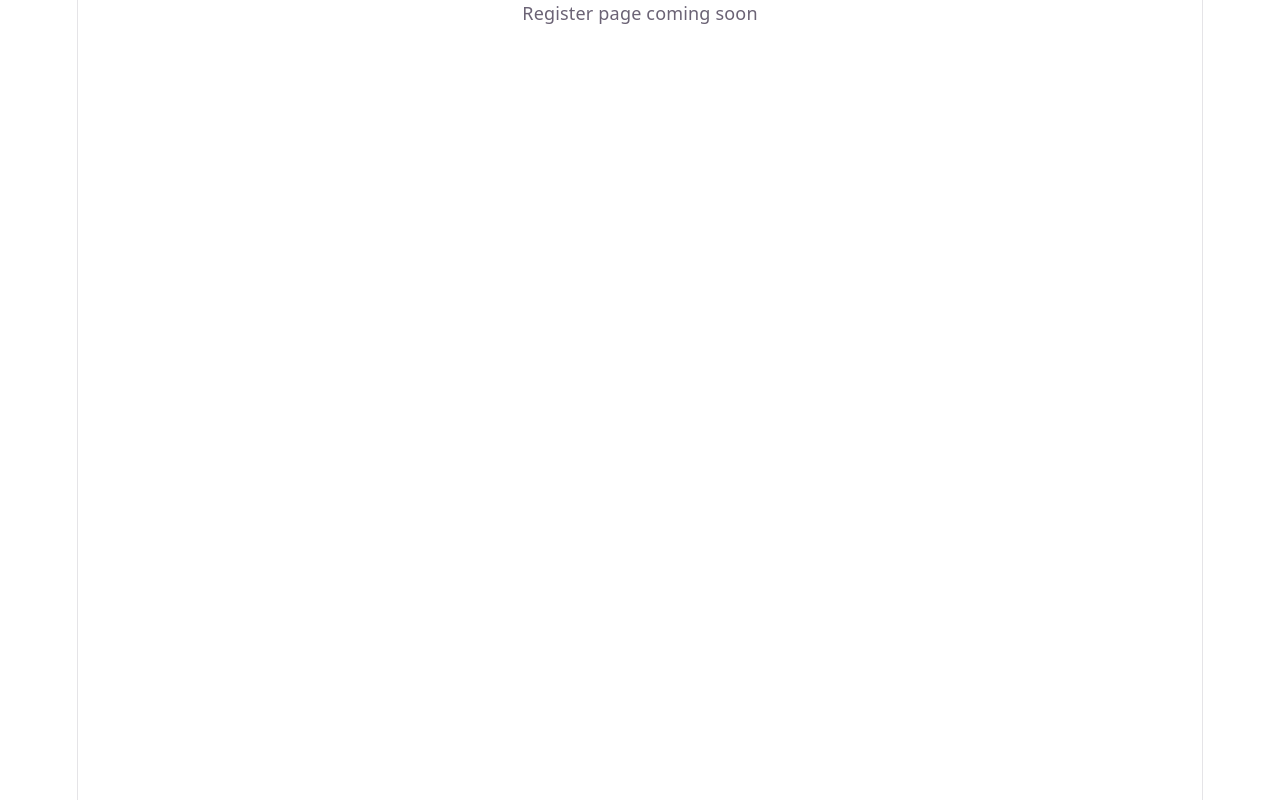
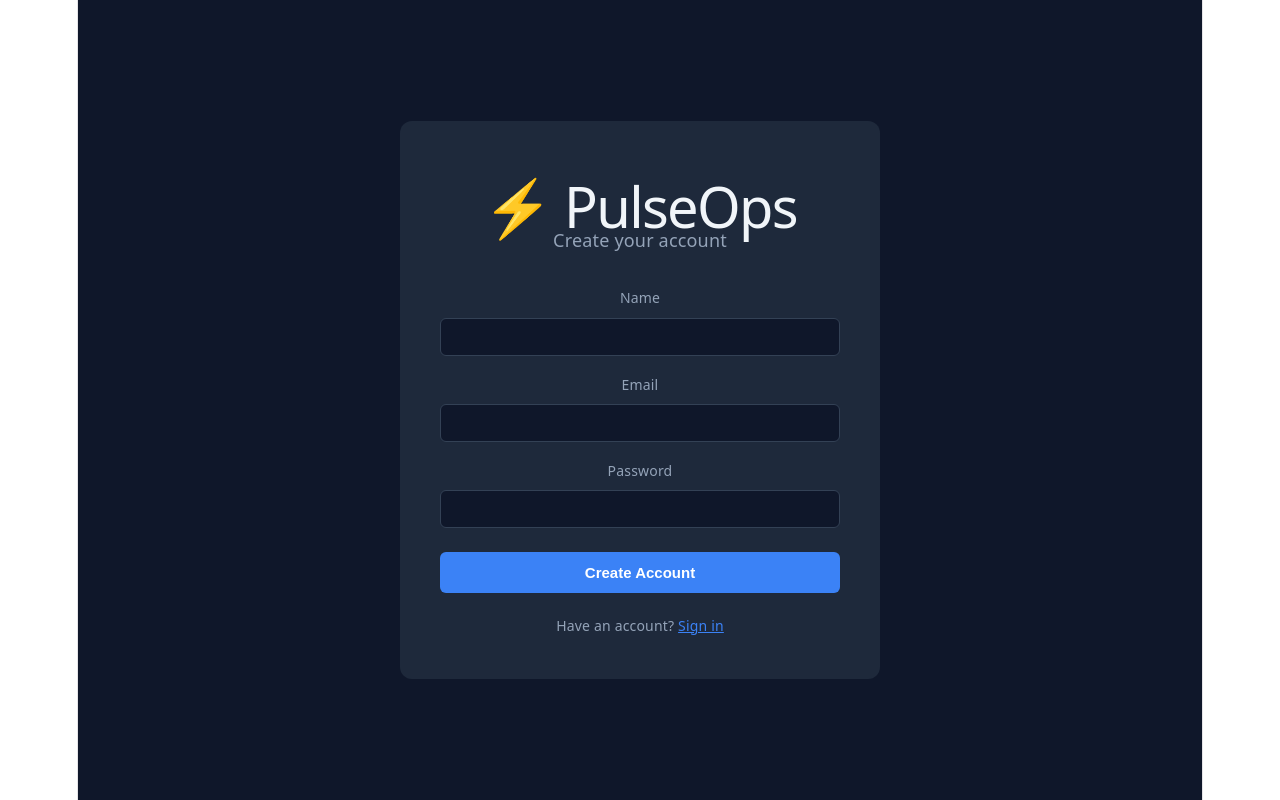
Before and after one commit to nihal81788/PulseOps, a React app in the folder frontend/: page /register in a window 1280 px wide. Built offline with nearby package versions, Linux system fonts and the light colour scheme; no server answers; the HTML template or start-up script is replaced by a standard one.

Commit message:
add real login and register pages

```diff
--- a/frontend/src/pages/Login.jsx
+++ b/frontend/src/pages/Login.jsx
@@ -1 +1,55 @@
-export default function Login() { return <div>Login page coming soon</div>; }
+import { useState } from 'react';
+import { useNavigate, Link } from 'react-router-dom';
+import { useAuth } from '../hooks/useAuth';
+
+export default function Login() {
+  const [email, setEmail] = useState('');
+  const [password, setPassword] = useState('');
+  const [error, setError] = useState('');
+  const [loading, setLoading] = useState(false);
+  const { login } = useAuth();
+  const navigate = useNavigate();
+
+  const handleSubmit = async (e) => {
+    e.preventDefault();
+    setError('');
+    setLoading(true);
+    try {
+      await login(email, password);
+      navigate('/');
+    } catch (err) {
+      setError(err.response?.data?.error || 'Login failed');
+    } finally {
+      setLoading(false);
+    }
+  };
+
+  return (
+    <div style={{ minHeight:'100vh', display:'flex', alignItems:'center', justifyContent:'center', background:'#0f172a' }}>
+      <div style={{ background:'#1e293b', padding:'40px', borderRadius:'12px', width:'400px' }}>
+        <h1 style={{ color:'#f1f5f9', marginBottom:'8px' }}>⚡ PulseOps</h1>
+        <p style={{ color:'#94a3b8', marginBottom:'32px' }}>Sign in to your account</p>
+        {error && <div style={{ background:'#fef2f2', border:'1px solid #fca5a5', borderRadius:'6px', padding:'12px', marginBottom:'16px', color:'#dc2626' }}>{error}</div>}
+        <form onSubmit={handleSubmit}>
+          <div style={{ marginBottom:'16px' }}>
+            <label style={{ display:'block', color:'#94a3b8', marginBottom:'6px', fontSize:'14px' }}>Email</label>
+            <input type="email" value={email} onChange={e => setEmail(e.target.value)} required
+              style={{ width:'100%', padding:'10px', borderRadius:'6px', border:'1px solid #334155', background:'#0f172a', color:'#f1f5f9', fontSize:'14px', boxSizing:'border-box' }} />
+          </div>
+          <div style={{ marginBottom:'24px' }}>
+            <label style={{ display:'block', color:'#94a3b8', marginBottom:'6px', fontSize:'14px' }}>Password</label>
+            <input type="password" value={password} onChange={e => setPassword(e.target.value)} required
+              style={{ width:'100%', padding:'10px', borderRadius:'6px', border:'1px solid #334155', background:'#0f172a', color:'#f1f5f9', fontSize:'14px', boxSizing:'border-box' }} />
+          </div>
+          <button type="submit" disabled={loading}
+            style={{ width:'100%', padding:'12px', borderRadius:'6px', background:'#3b82f6', color:'#fff', border:'none', cursor:'pointer', fontSize:'15px', fontWeight:'600' }}>
+            {loading ? 'Signing in...' : 'Sign In'}
+          </button>
+        </form>
+        <p style={{ textAlign:'center', marginTop:'20px', color:'#94a3b8', fontSize:'14px' }}>
+          No account? <Link to="/register" style={{ color:'#3b82f6' }}>Create one</Link>
+        </p>
+      </div>
+    </div>
+  );
+}
--- a/frontend/src/pages/Register.jsx
+++ b/frontend/src/pages/Register.jsx
@@ -1 +1,60 @@
-export default function Register() { return <div>Register page coming soon</div>; }
+import { useState } from 'react';
+import { useNavigate, Link } from 'react-router-dom';
+import apiClient from '../api/client';
+
+export default function Register() {
+  const [name, setName] = useState('');
+  const [email, setEmail] = useState('');
+  const [password, setPassword] = useState('');
+  const [error, setError] = useState('');
+  const [loading, setLoading] = useState(false);
+  const navigate = useNavigate();
+
+  const handleSubmit = async (e) => {
+    e.preventDefault();
+    setError('');
+    setLoading(true);
+    try {
+      await apiClient.post('/auth/register', { name, email, password });
+      navigate('/login');
+    } catch (err) {
+      setError(err.response?.data?.error || 'Registration failed');
+    } finally {
+      setLoading(false);
+    }
+  };
+
+  return (
+    <div style={{ minHeight:'100vh', display:'flex', alignItems:'center', justifyContent:'center', background:'#0f172a' }}>
+      <div style={{ background:'#1e293b', padding:'40px', borderRadius:'12px', width:'400px' }}>
+        <h1 style={{ color:'#f1f5f9', marginBottom:'8px' }}>⚡ PulseOps</h1>
+        <p style={{ color:'#94a3b8', marginBottom:'32px' }}>Create your account</p>
+        {error && <div style={{ background:'#fef2f2', border:'1px solid #fca5a5', borderRadius:'6px', padding:'12px', marginBottom:'16px', color:'#dc2626' }}>{error}</div>}
+        <form onSubmit={handleSubmit}>
+          <div style={{ marginBottom:'16px' }}>
+            <label style={{ display:'block', color:'#94a3b8', marginBottom:'6px', fontSize:'14px' }}>Name</label>
+            <input type="text" value={name} onChange={e => setName(e.target.value)} required
+              style={{ width:'100%', padding:'10px', borderRadius:'6px', border:'1px solid #334155', background:'#0f172a', color:'#f1f5f9', fontSize:'14px', boxSizing:'border-box' }} />
+          </div>
+          <div style={{ marginBottom:'16px' }}>
+            <label style={{ display:'block', color:'#94a3b8', marginBottom:'6px', fontSize:'14px' }}>Email</label>
+            <input type="email" value={email} onChange={e => setEmail(e.target.value)} required
+              style={{ width:'100%', padding:'10px', borderRadius:'6px', border:'1px solid #334155', background:'#0f172a', color:'#f1f5f9', fontSize:'14px', boxSizing:'border-box' }} />
+          </div>
+          <div style={{ marginBottom:'24px' }}>
+            <label style={{ display:'block', color:'#94a3b8', marginBottom:'6px', fontSize:'14px' }}>Password</label>
+            <input type="password" value={password} onChange={e => setPassword(e.target.value)} required
+              style={{ width:'100%', padding:'10px', borderRadius:'6px', border:'1px solid #334155', background:'#0f172a', color:'#f1f5f9', fontSize:'14px', boxSizing:'border-box' }} />
+          </div>
+          <button type="submit" disabled={loading}
+            style={{ width:'100%', padding:'12px', borderRadius:'6px', background:'#3b82f6', color:'#fff', border:'none', cursor:'pointer', fontSize:'15px', fontWeight:'600' }}>
+            {loading ? 'Creating account...' : 'Create Account'}
+          </button>
+        </form>
+        <p style={{ textAlign:'center', marginTop:'20px', color:'#94a3b8', fontSize:'14px' }}>
+          Have an account? <Link to="/login" style={{ color:'#3b82f6' }}>Sign in</Link>
+        </p>
+      </div>
+    </div>
+  );
+}
```
